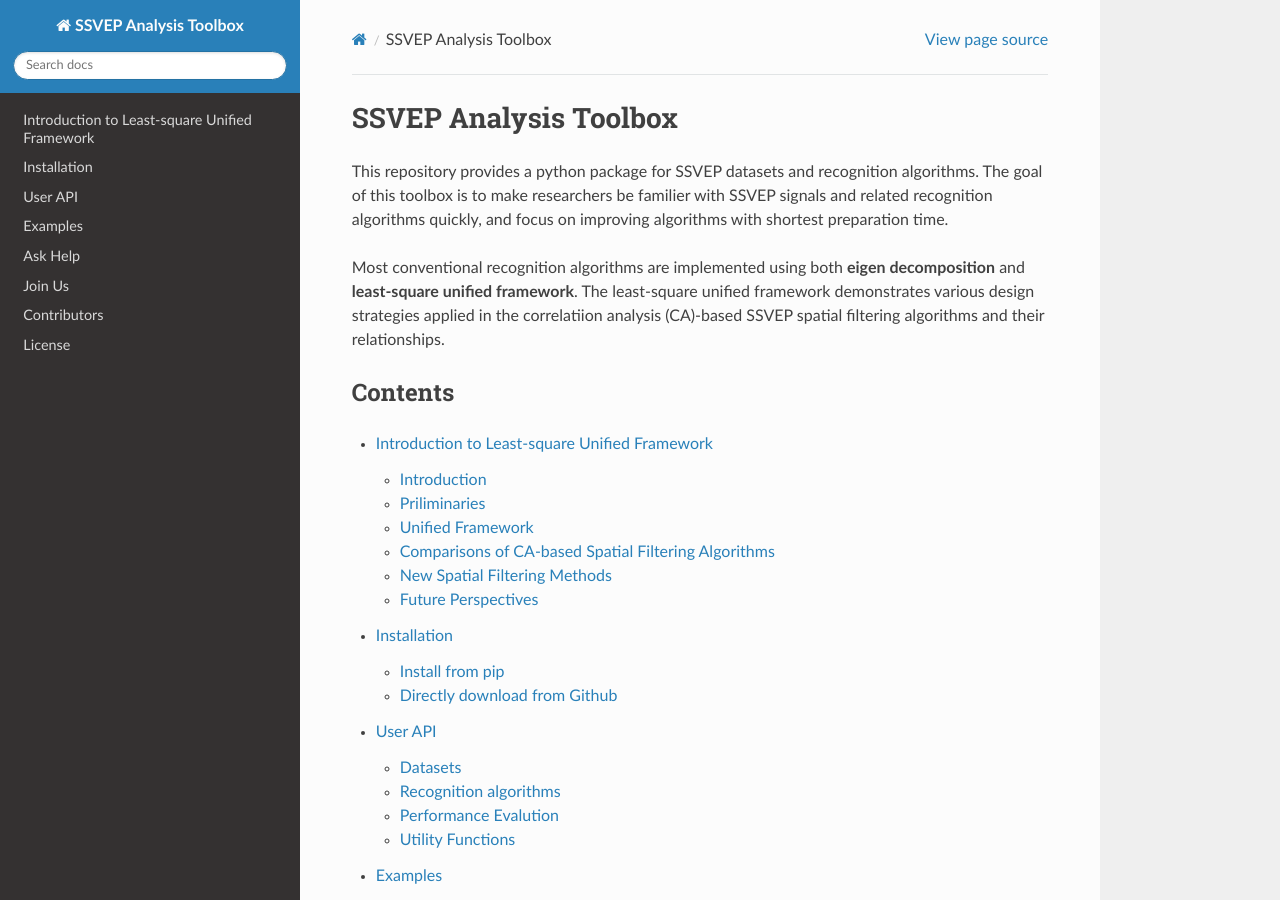
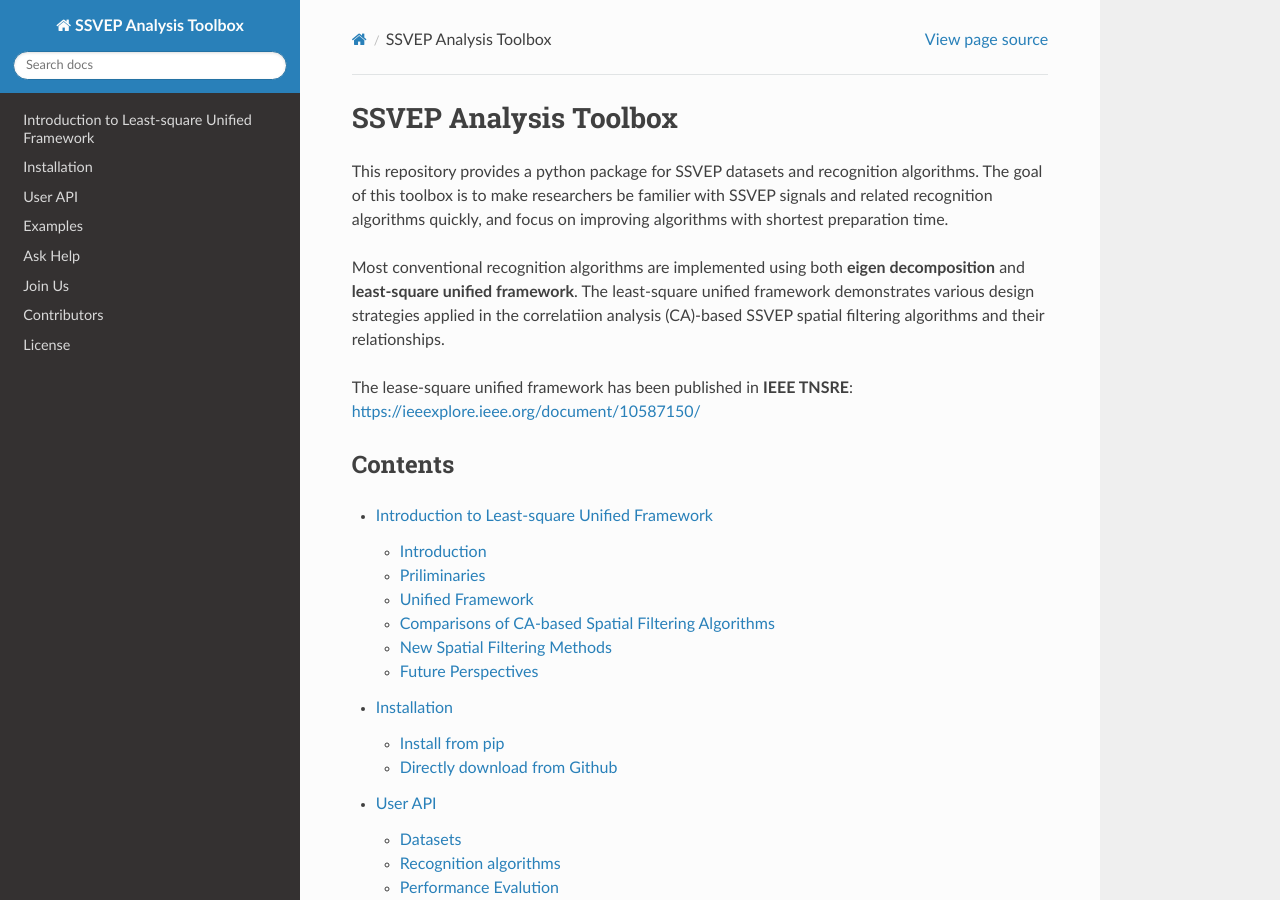
Before and after one commit to pikipity/SSVEP-Analysis-Toolbox, a Sphinx documentation site: the page built from Docs/index.rst, in a window 1280 px wide and 900 px high. Built offline with Sphinx 7.4.7 and the Read the Docs theme 2.0.0, drawn with Linux system fonts in a browser that asks for light colours.

Commit message:
Update Docs

```diff
--- a/Docs/Introduction_LS/Introduction.rst
+++ b/Docs/Introduction_LS/Introduction.rst
@@ -1,5 +1,7 @@
 .. role::  raw-html(raw)
     :format: html
+
+The lease-square unified framework has been published in **IEEE TNSRE**: `<https://ieeexplore.ieee.org/document/10587150/>`_
 
 Introduction
 -------------------
--- a/Docs/index.rst
+++ b/Docs/index.rst
@@ -9,6 +9,8 @@ SSVEP Analysis Toolbox
 This repository provides a python package for SSVEP datasets and recognition algorithms. The goal of this toolbox is to make researchers be familier with SSVEP signals and related recognition algorithms quickly, and focus on improving algorithms with shortest preparation time.
 
 Most conventional recognition algorithms are implemented using both **eigen decomposition** and **least-square unified framework**. The least-square unified framework demonstrates various design strategies applied in the correlatiion analysis (CA)-based SSVEP spatial filtering algorithms and their relationships.
+
+The lease-square unified framework has been published in **IEEE TNSRE**: `<https://ieeexplore.ieee.org/document/10587150/>`_
 
 Contents
 -------------
```
Also changed, not shown: Docs/_static/SSVEPToolboxPaper-1.png (added), Docs/_static/SSVEPToolboxPaper-2.png (added), Docs/_static/SSVEPToolboxPaper-3.png (added).
